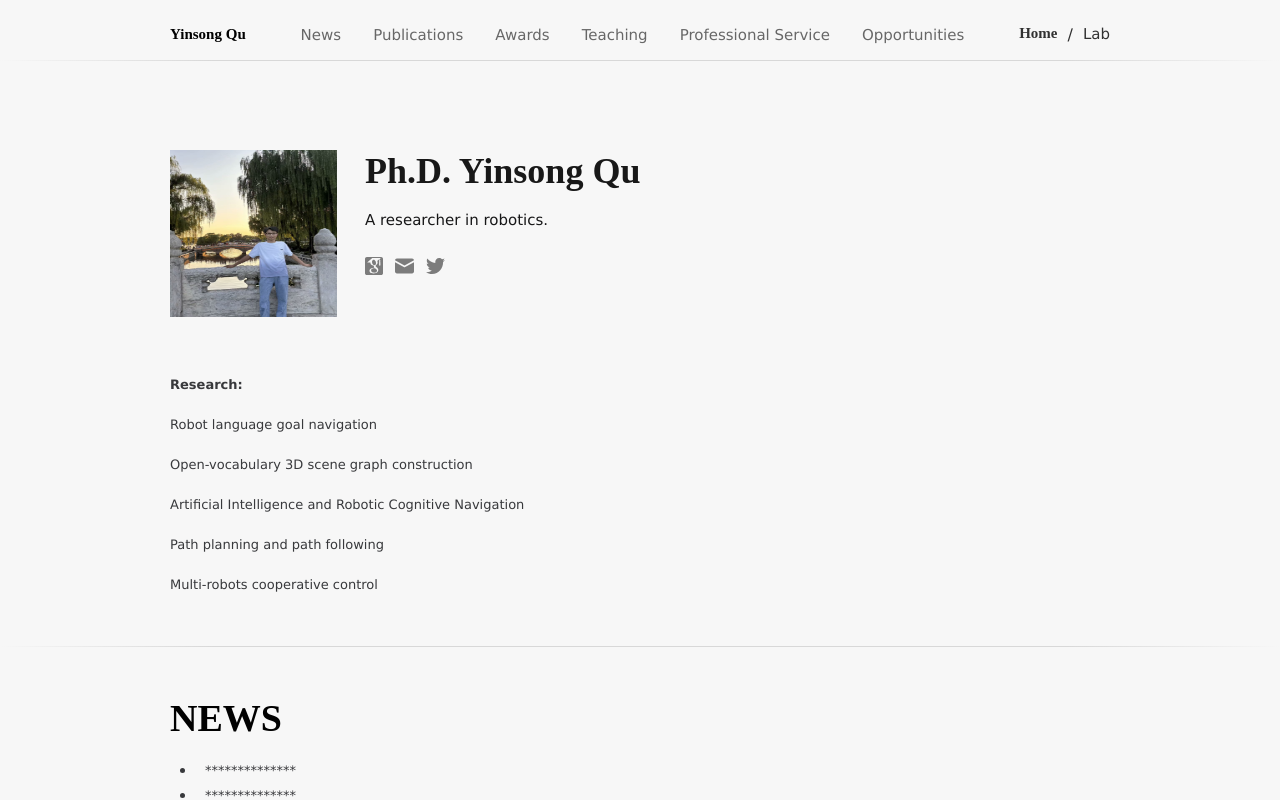
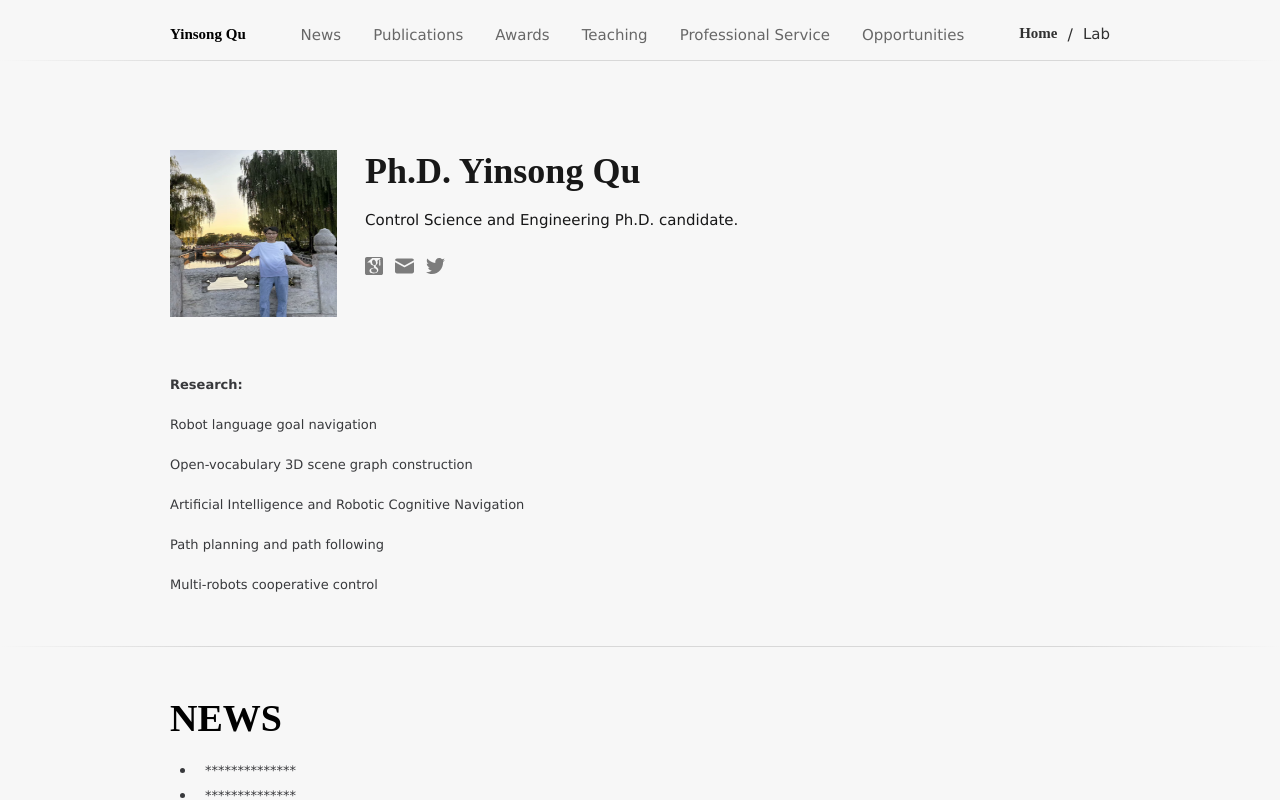
Before and after one commit to quyinsong/quyinsong.github.io, a plain HTML site: page index.html in a window 1280 px wide. Shown: the top 800 px of the page. Drawn offline with nearby package versions, Linux system fonts and the light colour scheme.

Commit message:
Update index.html

```diff
--- a/index.html
+++ b/index.html
@@ -55,7 +55,7 @@
             <div class="info-right">
               <div class="info-title">Ph.D. Yinsong Qu</div>
               <p>
-                A researcher in robotics.
+                Control Science and Engineering Ph.D. candidate.
               </p>
               <p>
               <div class="icon" style="display: none;">
```
